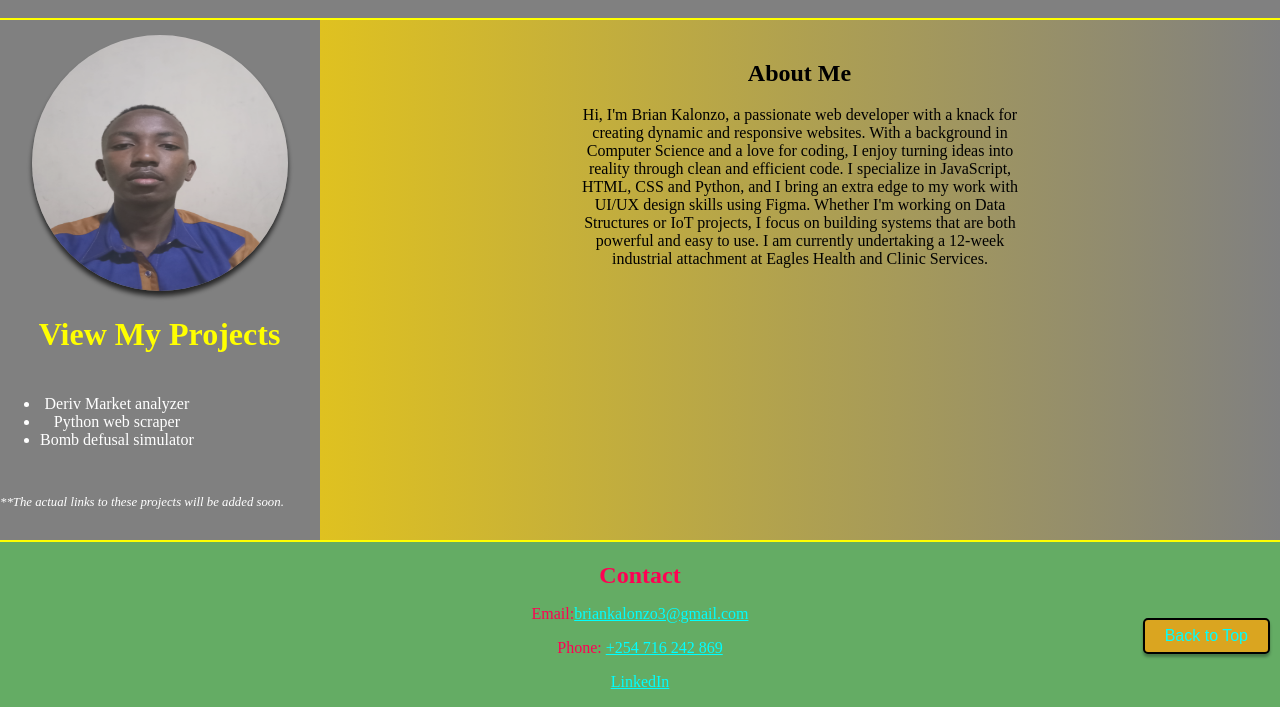
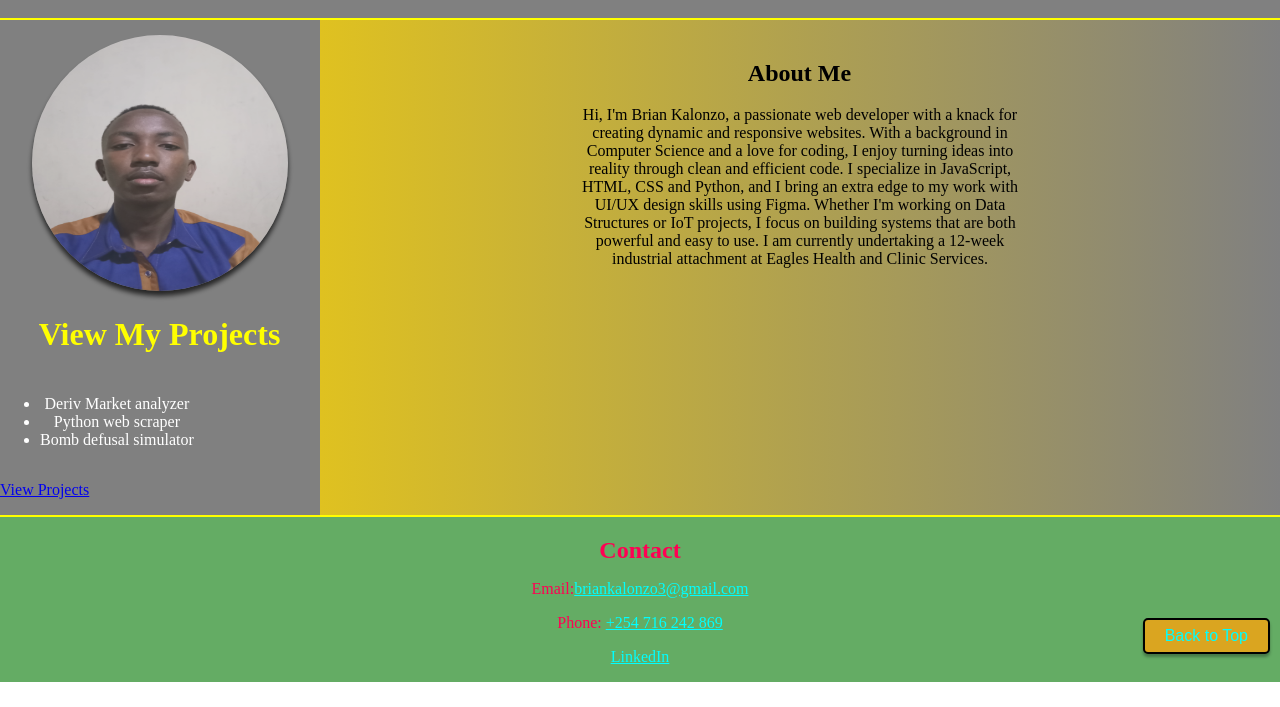
Before and after one commit to briankalonzo3-ctrl/briank-portfolio, a plain HTML site: page index.html in a window 1280 px wide. Shown: the part 126-833 px from the top of the page. After the commit the page ends 808 px from the top, so only its background shows below. Drawn offline with Linux system fonts and the light colour scheme.

Commit message:
New projects page

```diff
--- a/index.html
+++ b/index.html
@@ -30,7 +30,7 @@
       <li>Python web scraper</li>
       <li>Bomb defusal simulator</li>
       </ul>
-      <em>**The actual links to these projects will be added soon.</em>
+      <p><a href="projects.html">View Projects</a></p>
     </div>
   <main>
     <div id="aboutdiv">
```
